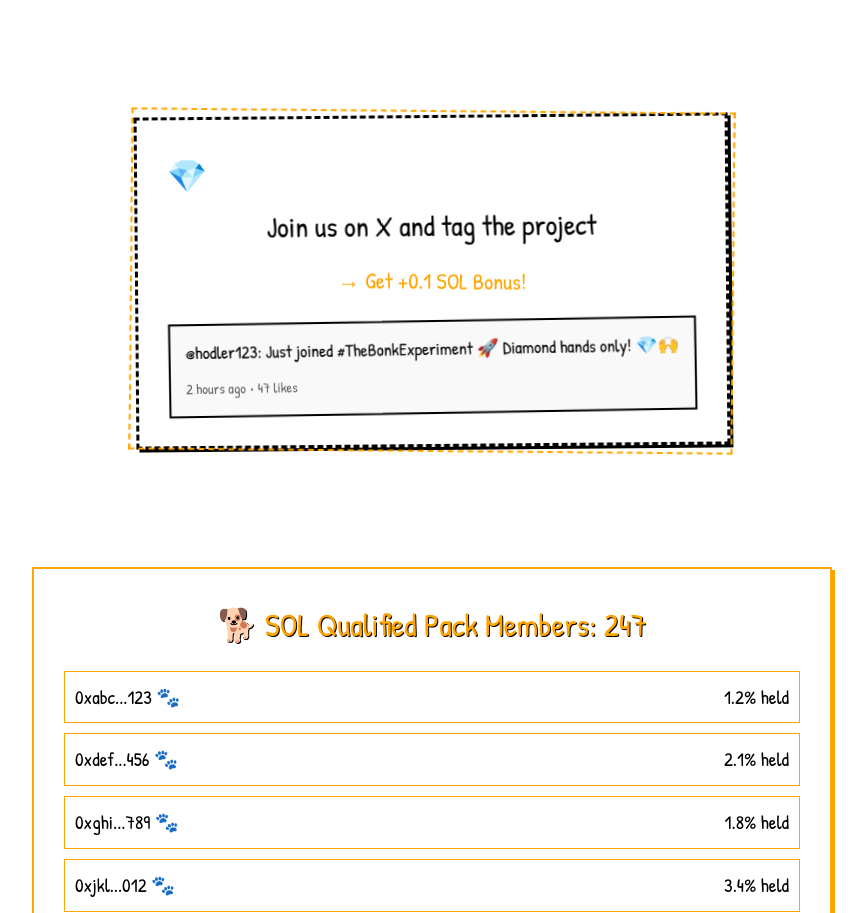
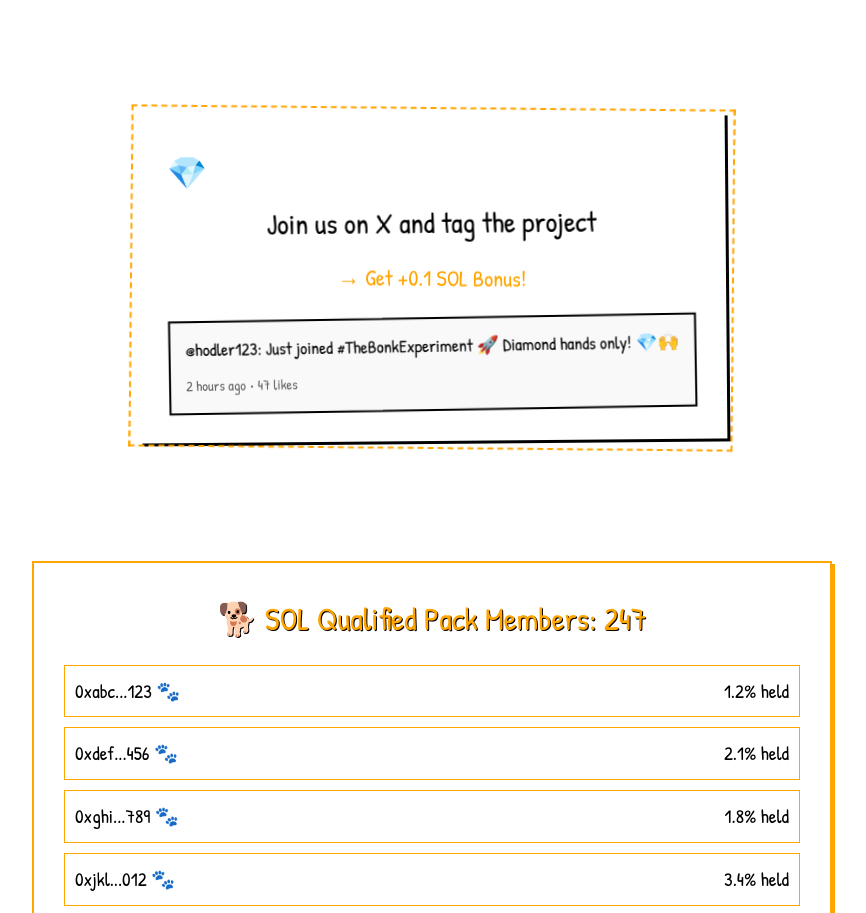
Before and after one commit to TrendsAI-bit/thebonkexperiment, a React (Vite) app: page / in a window 1280 px wide. Shown: the part 2157-3070 px from the top of the page, without its empty margins (208-1074 px from the left). Built offline with nearby package versions, Linux system fonts and the light colour scheme; no server answers.

Commit message:
Keep only orange dotted lines for social engagement section

```diff
--- a/src/App.css
+++ b/src/App.css
@@ -427,7 +427,6 @@ body {
 }
 
 .social-content {
-  border: 3px dashed #000;
   padding: 30px;
   background: #fff;
   text-align: center;
```
